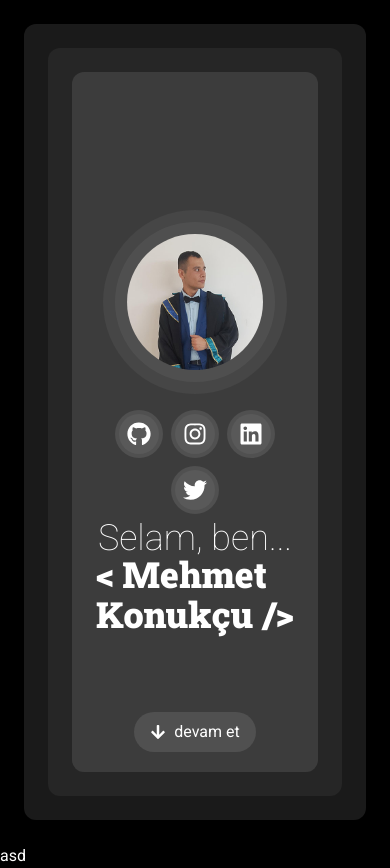
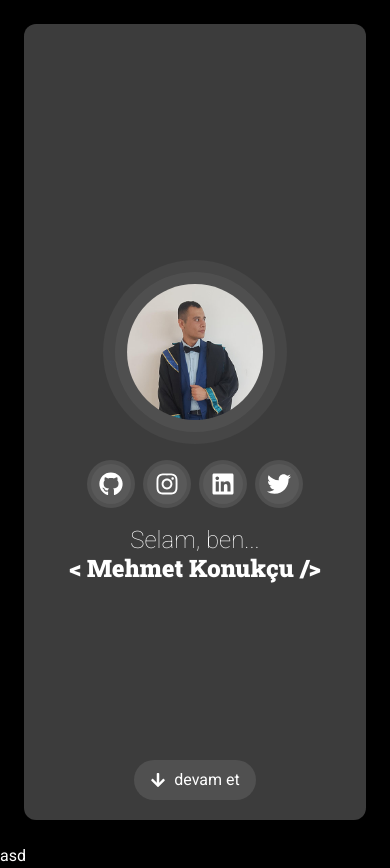
Before and after one commit to mehmetext/konukcudev, a React (Create React App) app: page / in a window 390 px wide. Built offline with nearby package versions, Linux system fonts and the light colour scheme.

Commit message:
Header responsive yapıldı

```diff
--- a/package.json
+++ b/package.json
@@ -6,6 +6,7 @@
 		"@testing-library/jest-dom": "^5.16.5",
 		"@testing-library/react": "^13.4.0",
 		"@testing-library/user-event": "^13.5.0",
+		"classnames": "^2.3.2",
 		"react": "^18.2.0",
 		"react-dom": "^18.2.0",
 		"react-icons": "^4.4.0",
--- a/src/components/Header.jsx
+++ b/src/components/Header.jsx
@@ -5,8 +5,8 @@ import SocialButtons from "./SocialButtons";
 
 export default function Header() {
 	return (
-		<div className="h-[calc(100vh-3rem)] w-[calc(100%-3rem)] bg-white bg-opacity-10 m-6 rounded-xl p-6">
-			<div className="bg-white bg-opacity-5 rounded-xl p-6 h-full w-full">
+		<div className="h-[calc(100vh-3rem)] w-[calc(100%-3rem)] bg-white bg-opacity-10 m-6 rounded-xl sm:p-6">
+			<div className="bg-white bg-opacity-5 rounded-xl sm:p-6 h-full w-full">
 				<div className="bg-white bg-opacity-10 rounded-xl p-6 h-full w-full flex justify-center items-center relative">
 					<div className="container flex justify-center items-center flex-col">
 						<ProfileImage />
--- a/src/components/MehmetKonukcu.jsx
+++ b/src/components/MehmetKonukcu.jsx
@@ -1,8 +1,15 @@
+import classNames from "classnames";
+
 export default function MehmetKonukcu({ title }) {
 	return (
 		<>
-			{title && <div className="font-light text-4xl">{title}</div>}
-			<div className="font-slab text-4xl font-bold -mt-1">
+			{title && <div className="font-light sm:text-4xl text-2xl">{title}</div>}
+			<div
+				className={classNames({
+					"font-slab sm:text-4xl text-2xl font-bold": true,
+					"-mt-1": title != null,
+				})}
+			>
 				{"< Mehmet Konukçu />"}
 			</div>
 		</>
--- a/src/components/SocialButtons.jsx
+++ b/src/components/SocialButtons.jsx
@@ -2,7 +2,7 @@ import { FaGithub, FaInstagram, FaLinkedin, FaTwitter } from "react-icons/fa";
 
 export default function SocialButtons() {
 	return (
-		<div className="flex items-center flex-wrap justify-center">
+		<div className="flex items-center flex-wrap justify-center mb-3">
 			<a
 				href="https://github.com/mehmetext"
 				className="social-container"
```
Also changed, not shown: 1 other file (tests, documents, lock files or other folders).
